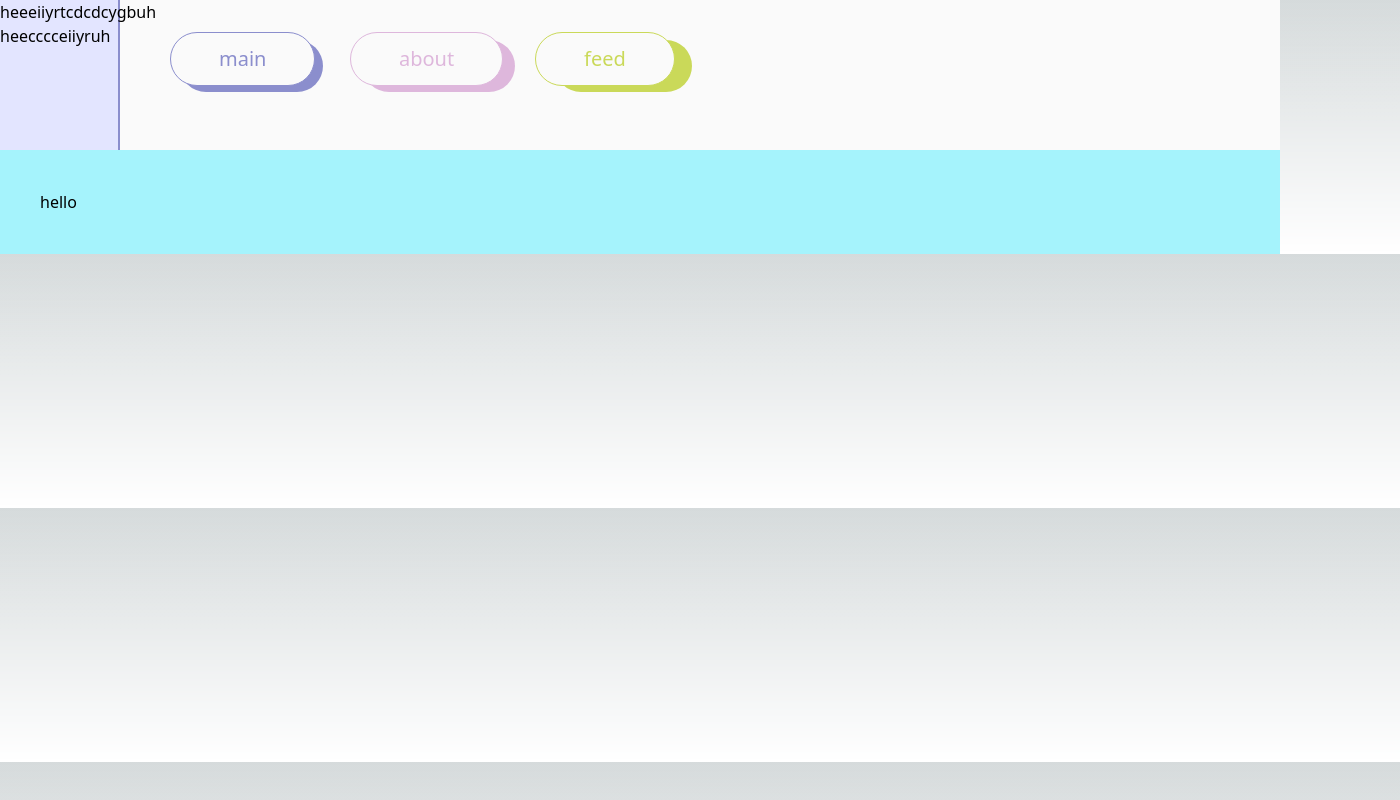
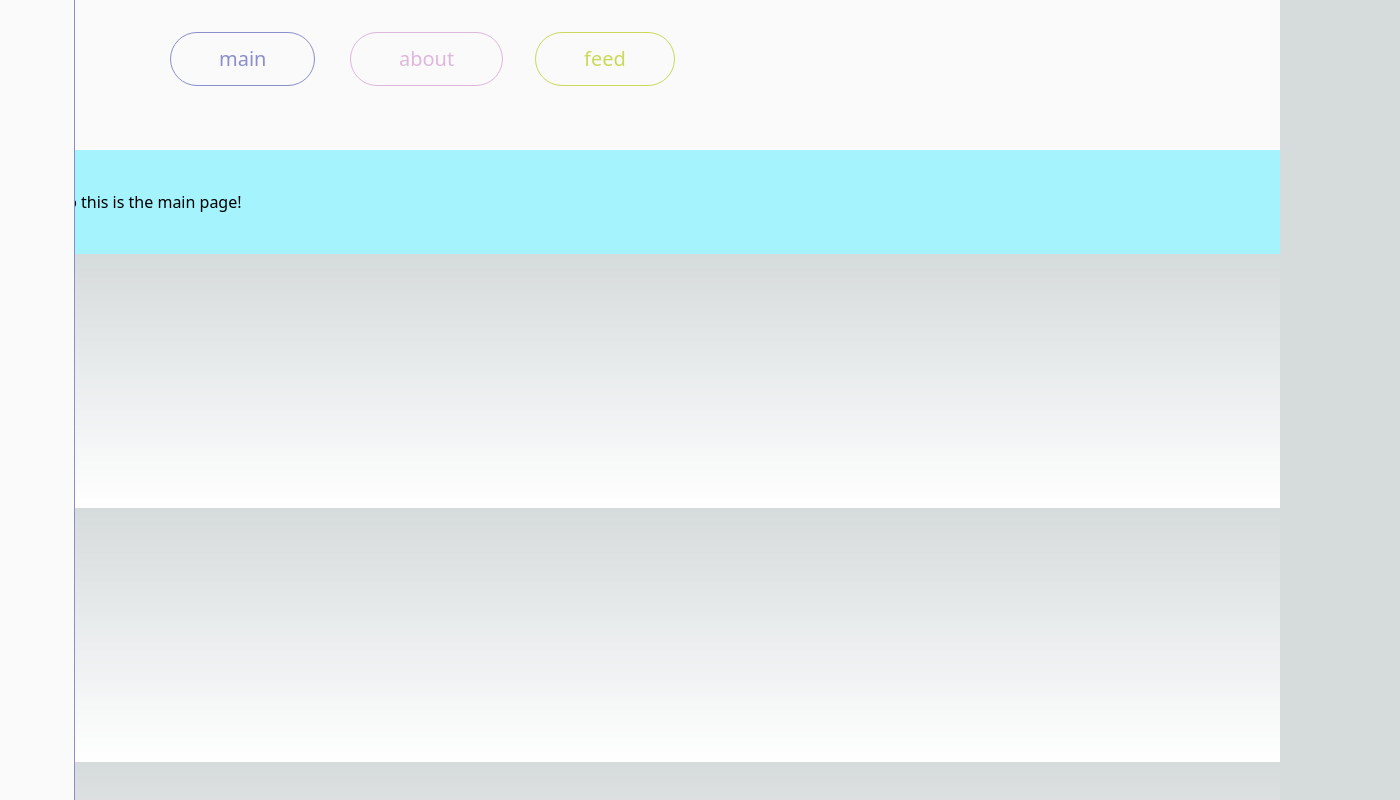
Before and after one commit to annenuno/annenuno.com, a Next.js app in the folder site/: page / in a window 1280 px wide. Shown: the whole page, 1400 px wide, since content can reach past the window. Built offline with nearby package versions, Linux system fonts and the light colour scheme.

Commit message:
re-structuring the site

```diff
--- a/site/components/banner.tsx
+++ /dev/null
@@ -1,14 +0,0 @@
-export default function Banner() {
-  return (
-    <>
-      <div className="bg-[#E3E5FF] border-[#8B8ECD] border-r-2">
-        <div>heeeee</div>
-      </div>
-      {/* <div className="text-[#8B8ECD] p-16 w-[180px] h-screen">
-            <p className="lg:text-3xl md:text-2xl relative right-[550px] p-16 rotate-[270deg] w-screen underline decoration-wavy underline-offset-8">
-              Curiosity didn't kill the cat!
-            </p>
-          </div> */}
-    </>
-  );
-}
--- a/site/components/aboutbtn.tsx
+++ b/site/components/btn/aboutbtn.tsx
@@ -10,9 +10,9 @@ export default function Aboutbtn() {
         >
           about
         </Link>
-        <div className="bg-[#DEB7DC] rounded-full mx-5 px-12 py-3 whitespace-pre text-xl">
+        {/* <div className="bg-[#DEB7DC] rounded-full mx-5 px-12 py-3 whitespace-pre text-xl">
           about
-        </div>
+        </div> */}
       </div>
     </>
   );
--- a/site/components/feedbtn.tsx
+++ b/site/components/btn/feedbtn.tsx
@@ -10,9 +10,9 @@ export default function Aboutbtn() {
         >
           feed
         </Link>
-        <div className="bg-[#CAD959] rounded-full mx-5 px-12 py-3 whitespace-pre text-xl">
+        {/* <div className="bg-[#CAD959] rounded-full mx-5 px-12 py-3 whitespace-pre text-xl">
           feed
-        </div>
+        </div> */}
       </div>
     </>
   );
--- a/site/components/mainbtn.tsx
+++ b/site/components/btn/mainbtn.tsx
@@ -10,9 +10,9 @@ export default function Aboutbtn() {
         >
           main
         </Link>
-        <div className="bg-[#8B8ECD] rounded-full mx-5 px-12 py-3 whitespace-pre text-xl">
+        {/* <div className="bg-[#8B8ECD] rounded-full mx-5 px-12 py-3 whitespace-pre text-xl">
           main
-        </div>
+        </div> */}
       </div>
     </>
   );
--- a/site/components/menu.tsx
+++ /dev/null
@@ -1,47 +0,0 @@
-import Footer from "../components/footer";
-import Link from "next/link";
-
-export default function Menu() {
-  return (
-    <>
-      <div className="py-10 flex flex-col h-screen w-screen">
-        <div className="flex flex-row">
-          <div className="flex flex-row ml-10">
-            <Link
-              href="/"
-              className="absolute top-8 left-[150px] bg-[#FAFAFA] text-[#8B8ECD] mx-5 px-12 py-3 whitespace-pre border border-[#8B8ECD] rounded-full text-xl hover:bg-[#E3E5FF]"
-            >
-              main
-            </Link>
-            <div className="bg-[#8B8ECD] rounded-full mx-5 px-12 py-3 whitespace-pre text-xl">
-              main
-            </div>
-          </div>
-          <div className="flex flex-row">
-            <Link
-              href="/about"
-              className="absolute top-8 left-[330px] bg-[#FAFAFA] text-[#DEB7DC] mx-5 px-12 py-3 whitespace-pre border border-[#DEB7DC] rounded-full text-xl hover:bg-[#FBF4FB]"
-            >
-              about
-            </Link>
-            <div className="bg-[#DEB7DC] rounded-full mx-5 px-12 py-3 whitespace-pre text-xl">
-              about
-            </div>
-          </div>
-          <div className="flex flex-row">
-            <Link
-              href="/feed"
-              className="absolute top-8 left-[515px] bg-[#FAFAFA] text-[#CAD959] mx-5 px-12 py-3 whitespace-pre border border-[#CAD959] rounded-full text-xl hover:bg-[#F9FCE4]"
-            >
-              feed
-            </Link>
-            <div className="bg-[#CAD959] rounded-full mx-5 px-12 py-3 whitespace-pre text-xl">
-              feed
-            </div>
-          </div>
-        </div>
-      </div>
-      {/* <Footer /> */}
-    </>
-  );
-}
--- /dev/null
+++ b/site/components/pages/main.tsx
@@ -0,0 +1,9 @@
+// import Link from "next/link";
+
+export default function Main() {
+  return (
+    <>
+      <div>hello this is the main page!</div>
+    </>
+  );
+}
--- /dev/null
+++ b/site/components/sections/menu.tsx
@@ -0,0 +1,19 @@
+import Footer from "./footer";
+import Link from "next/link";
+import Mainbtn from "../btn/mainbtn";
+import Aboutbtn from "../btn/aboutbtn";
+import Feedbtn from "../btn/feedbtn";
+
+export default function Menu() {
+  return (
+    <>
+      <div className="py-10 flex flex-col h-screen w-screen">
+        <div className="flex flex-row"></div>
+        <Mainbtn />
+        <Aboutbtn />
+        <Feedbtn />
+      </div>
+      {/* <Footer /> */}
+    </>
+  );
+}
--- a/site/pages/about.tsx
+++ b/site/pages/about.tsx
@@ -1,4 +1,4 @@
-import Menu from "../components/menu";
+import Menu from "../components/sections/menu";
 
 function About() {
   return (
--- a/site/pages/feed.tsx
+++ b/site/pages/feed.tsx
@@ -1,4 +1,4 @@
-import Menu from "../components/menu";
+import Menu from "../components/sections/menu";
 
 function Feed() {
   return (
--- a/site/pages/index.tsx
+++ b/site/pages/index.tsx
@@ -1,22 +1,26 @@
 // import Image from "next/image";
 // import Link from "next/link";
 // import Banner from "../components/banner";
-import Menu from "../components/menu";
+import Menu from "../components/sections/menu";
+import Main from "../components/pages/main";
 // import { Banner, Menu } from "../components/*.tsx";
 
 export default function Home() {
   return (
     <main className="flex flex-col bg-[#FAFAFA]">
+      <header className="fixed top-0 left-0 z-[1000] w-[75px] h-screen p-0 border-r border-[#8B8ECD] mb-0 bg-[#FAFAFA]">
+        <div className="overflow-hidden w-full flex items-center justify-center px-4"></div>
+      </header>
       <div className="flex flex-row h-[150px]">
-        <div className="flex flex-col bg-[#E3E5FF] border-[#8B8ECD] border-r-2 w-[120px]">
-          <div>heeeiiyrtcdcdcygbuh</div>
-          <div>heecccceiiyruh</div>
-        </div>
         <div className="flex flex-col">
           <Menu />
         </div>
       </div>
-      <div className="bg-cyan-200 p-10">hello</div>
+      <div className="bg-cyan-200 p-10">
+        <div>
+          <Main />
+        </div>
+      </div>
     </main>
   );
 }
```
Also changed, not shown: site/components/sections/footer.tsx (renamed from site/components/footer.tsx), site/public/layout.tsx (renamed from site/pages/layout.tsx).
